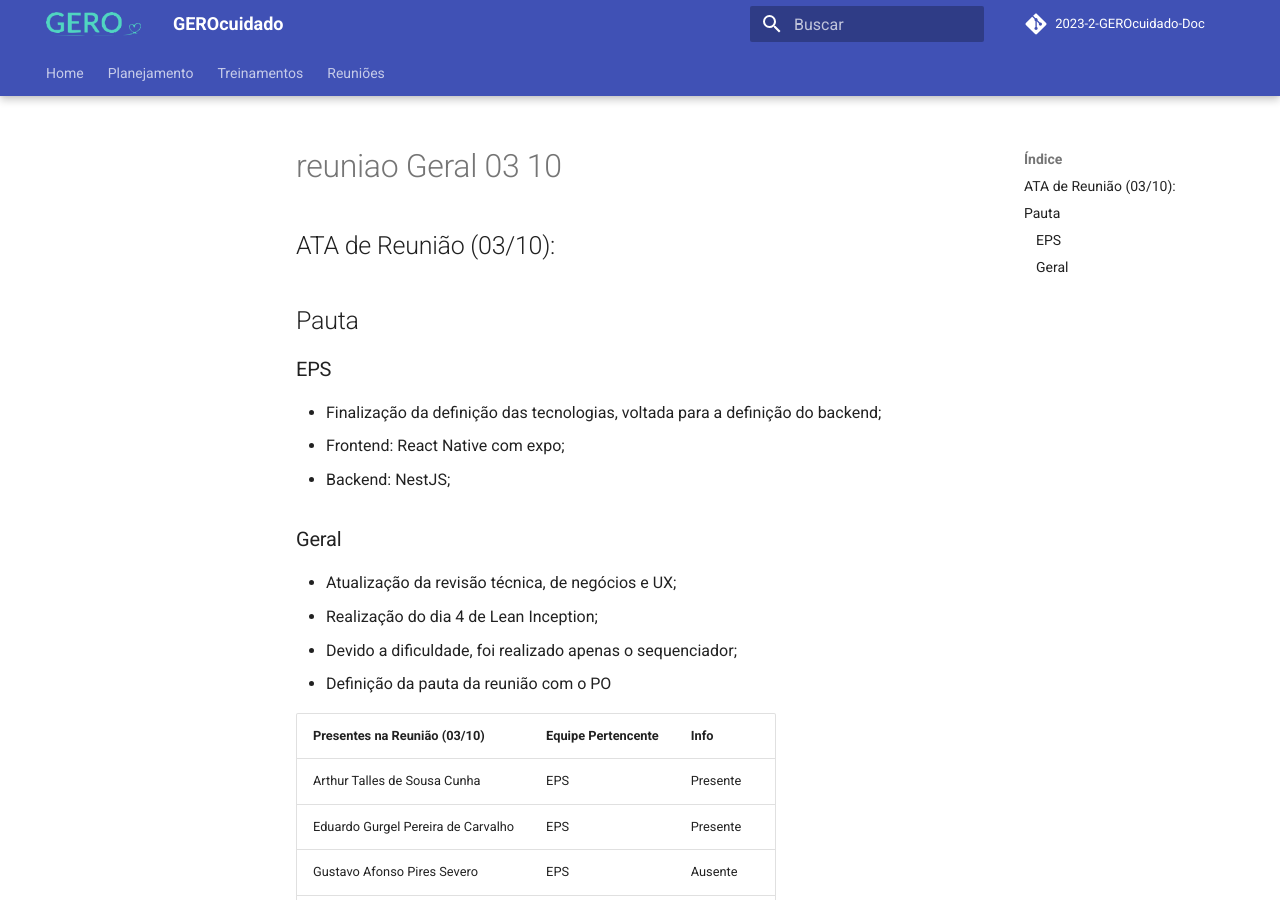
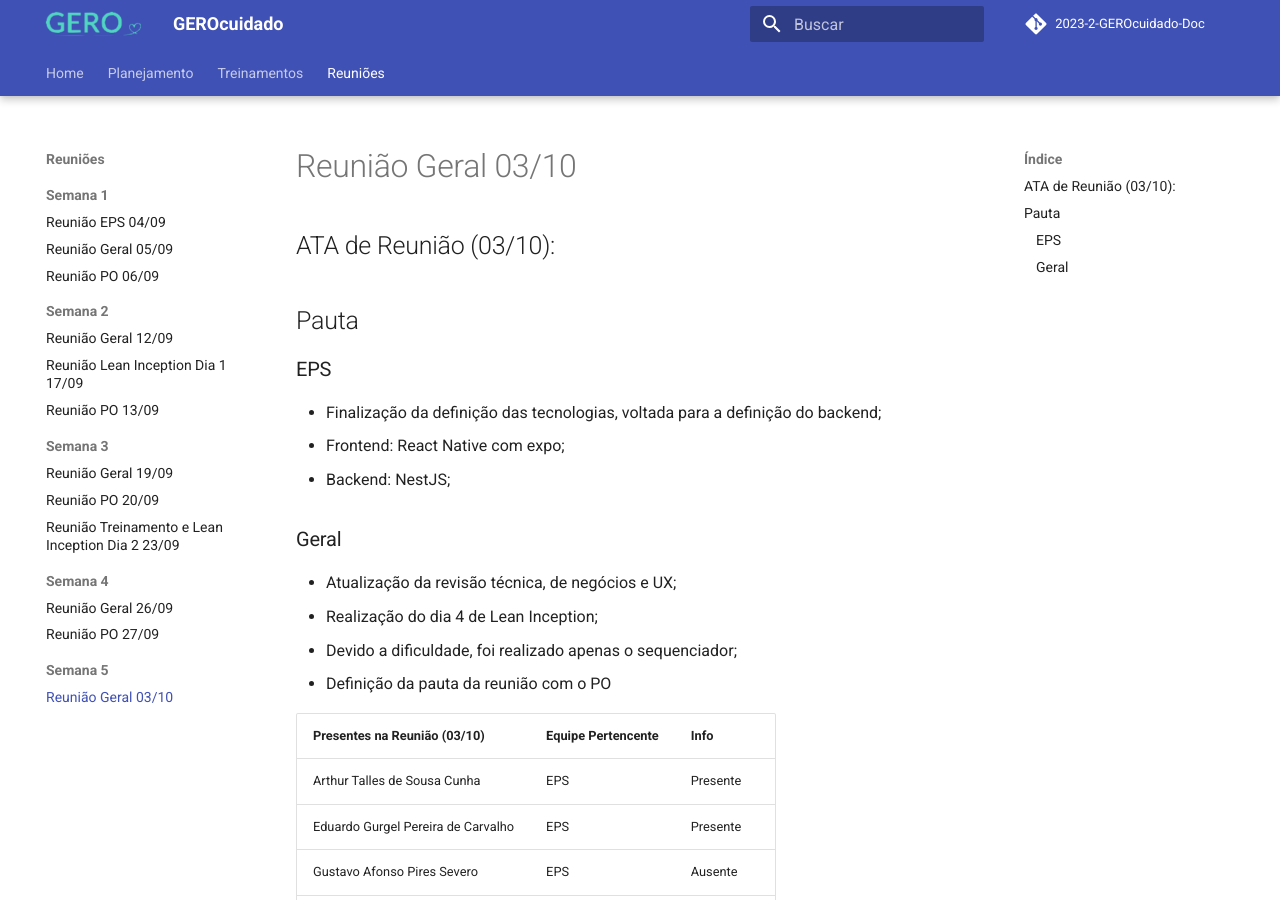
Before and after one commit to fga-eps-mds/2023-2-GEROcuidado-Doc, an MkDocs documentation site: the page built from docs/reunioes/Semana_5/reuniao_Geral_03_10.md, in a window 1280 px wide and 900 px high. Built offline with MkDocs 1.6.1 and Material for MkDocs 9.7.7, drawn with Linux system fonts in a browser that asks for light colours; comment, search, counter and statistics services are not loaded.

Commit message:
Atualiza documento do mkdocs.yml

```diff
--- a/mkdocs.yml
+++ b/mkdocs.yml
@@ -72,6 +72,8 @@ nav:
     - Semana 4:
       - Reunião Geral 26/09: reunioes/Semana_4/reuniao_Geral_26_09.md
       - Reunião PO 27/09: reunioes/Semana_4/reuniao_PO_27_09.md
+    - Semana 5:
+      - Reunião Geral 03/10: reunioes/Semana_5/reuniao_Geral_03_10.md
 
 plugins:
   - search
```
